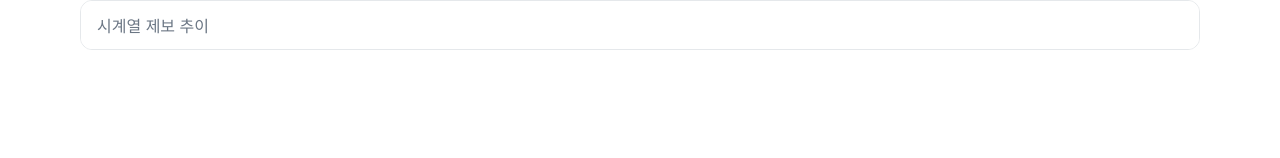
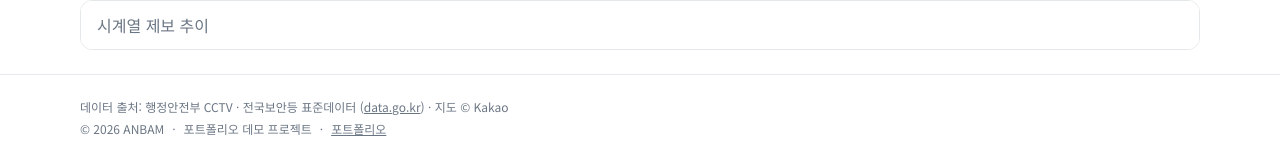
Before and after one commit to sumin020415/anbam, a Next.js app: page /analysis in a window 1280 px wide. Shown: the part 1035-1193 px from the top of the page. Before the commit the page ends 1109 px from the top, so only its background shows below. Built offline with nearby package versions, Linux system fonts and the light colour scheme; no server answers; the database is empty.

Commit message:
feat(layout): 하단 푸터 추가 (데이터 출처 + © + 포트폴리오 링크, 지도 메인 제외)

```diff
--- a/src/app/(main)/layout.tsx
+++ b/src/app/(main)/layout.tsx
@@ -1,4 +1,5 @@
 import Header from '@/components/layout/Header';
+import Footer from '@/components/layout/Footer';
 import ScrollToTopButton from '@/components/layout/ScrollToTopButton';
 
 export default function MainLayout({
@@ -10,6 +11,7 @@ export default function MainLayout({
     <>
       <Header />
       <div className="flex flex-1 flex-col">{children}</div>
+      <Footer />
       <ScrollToTopButton />
     </>
   );
--- /dev/null
+++ b/src/components/layout/Footer.tsx
@@ -0,0 +1,43 @@
+'use client';
+
+import { usePathname } from 'next/navigation';
+
+// 풀-뷰포트 지도 메인(`/`)은 스크롤이 없어 푸터를 넣으면 지도가 밀림 → 제외.
+// 스크롤되는 콘텐츠 페이지(게시판/분석/마이페이지 등)에만 노출.
+export default function Footer() {
+  const pathname = usePathname();
+  if (pathname === '/') return null;
+
+  return (
+    <footer className="shrink-0 border-t border-line-1 bg-white px-4 py-6 text-xs text-ink-2 sm:px-6 lg:px-10 xl:px-20">
+      <div className="flex flex-col gap-1.5">
+        <p>
+          데이터 출처: 행정안전부 CCTV · 전국보안등 표준데이터 (
+          <a
+            href="https://www.data.go.kr"
+            target="_blank"
+            rel="noopener noreferrer"
+            className="underline hover:text-ink-1"
+          >
+            data.go.kr
+          </a>
+          ) · 지도 © Kakao
+        </p>
+        <p className="flex flex-wrap items-center gap-x-2 gap-y-1">
+          <span>© 2026 ANBAM</span>
+          <span aria-hidden>·</span>
+          <span>포트폴리오 데모 프로젝트</span>
+          <span aria-hidden>·</span>
+          <a
+            href="https://sumin020415.github.io/portfolio/"
+            target="_blank"
+            rel="noopener noreferrer"
+            className="underline hover:text-ink-1"
+          >
+            포트폴리오
+          </a>
+        </p>
+      </div>
+    </footer>
+  );
+}
```
